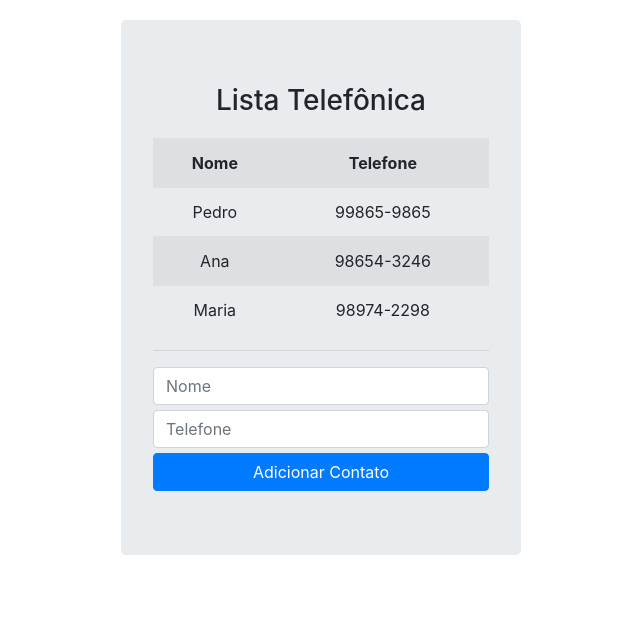
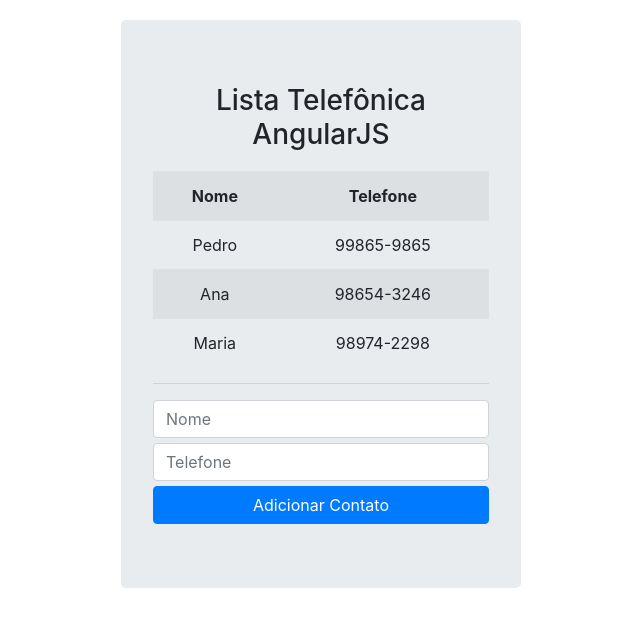
Before and after one commit to tadeuespindolapalermo/ListaTelefonicaAngularJS, a plain HTML site: page index.html in a window 1280 px wide. Shown: the whole page, without its empty margins (319-959 px from the left). Drawn offline with nearby package versions, Linux system fonts and the light colour scheme.

Commit message:
Alterei o título da aplicação e adicionei espaços entre declarações dentro do script.

```diff
--- a/index.html
+++ b/index.html
@@ -27,17 +27,19 @@
         <script>
             angular.module("listaTelefonica", []);
             angular.module("listaTelefonica").controller("listaTelefonicaController", function ($scope) {
-                $scope.titulo = "Lista Telefônica";
+
+                $scope.titulo = "Lista Telefônica AngularJS";
+
                 $scope.contatos = [
                         {nome: "Pedro", telefone: "99865-9865"},
                         {nome: "Ana", telefone: "98654-3246"},
                         {nome: "Maria", telefone: "98974-2298"}
                 ];
+
                 $scope.adicionarContato = function (contato) {
                     $scope.contatos.push(angular.copy(contato));
                     delete $scope.contato;
                 };
-
             });
         </script>
     </head>
```
